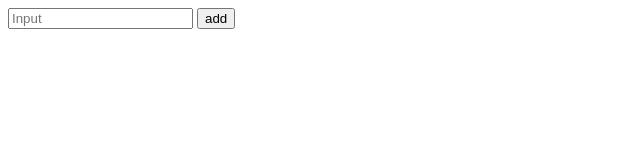
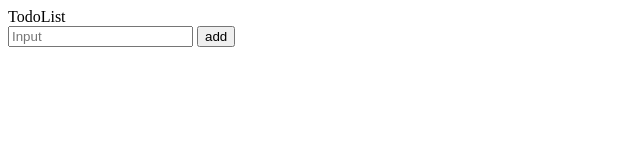
Before and after one commit to XuanFu1002/XuanFu1002.github.io, a plain HTML site: page index.html in a window 1280 px wide. Shown: the whole page, without its empty margins (0-640 px from the left). Drawn offline with Linux system fonts and the light colour scheme.

Commit message:
add title

```diff
--- a/index.html
+++ b/index.html
@@ -13,6 +13,7 @@
 	<title></title>
 </head>
 <body>
+	<div>TodoList</div>
 	<input id="text" placeholder="Input">
 	<button id="send">add</button>
 	<div id="list"></div>
```
